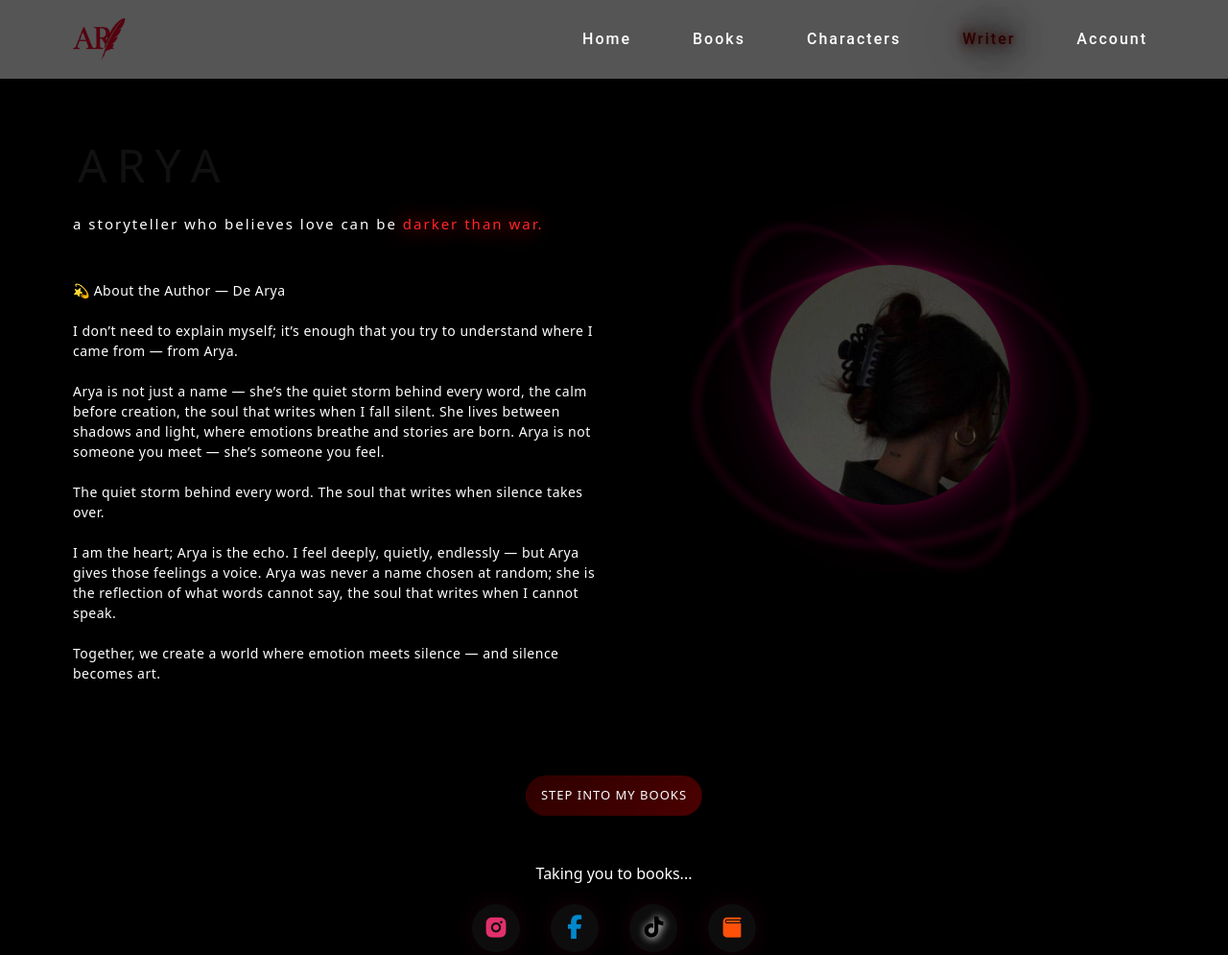
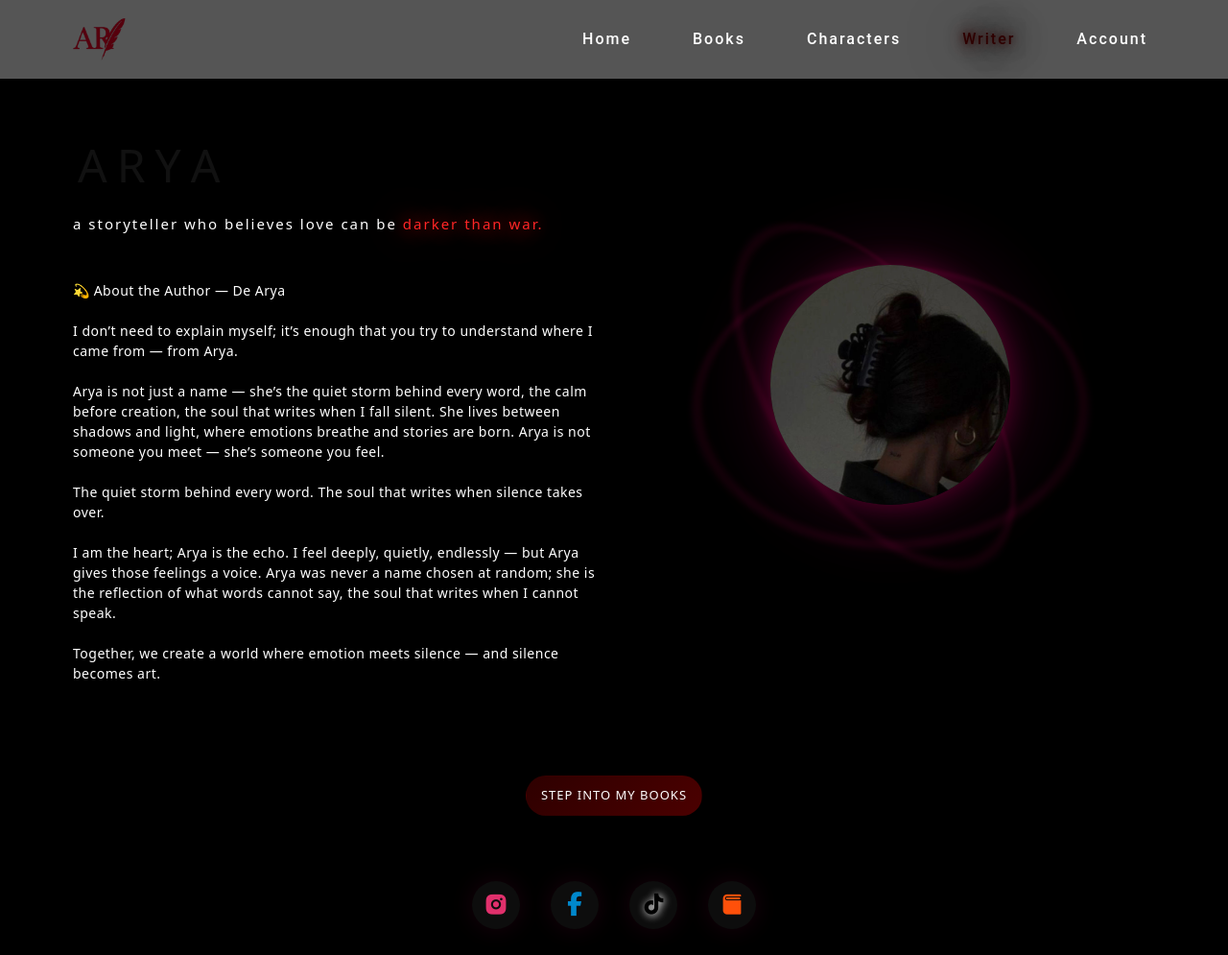
Before and after one commit to habibaAllahAhmed/my-project, a plain HTML site: page Writer.html in a window 1280 px wide. Shown: the top 995 px of the page at 96% size. Drawn offline with nearby package versions, Linux system fonts and the light colour scheme; files that its build step writes are made by us from their sources.

Commit message:
Update Writer.html

```diff
--- a/Writer.html
+++ b/Writer.html
@@ -135,10 +135,6 @@
         <!-- stories button -->
         <button id="stopBtn" class="stories btn my-5"><a href="Books.html">Step Into My
                 Books</a></button>
-        <div id="transitionOverlay" aria-hidden="true">
-            <div class="white-fill" id="whiteFill"></div>
-            <div class="centerHint">Taking you to books...</div>
-        </div>
 
         <!-- social media accounts -->
         <div class="social-media mb-5 mb-lg-0">
@@ -178,4 +174,5 @@
     <script src="js/writer.js"></script>
 </body>
 
+
 </html>
```
